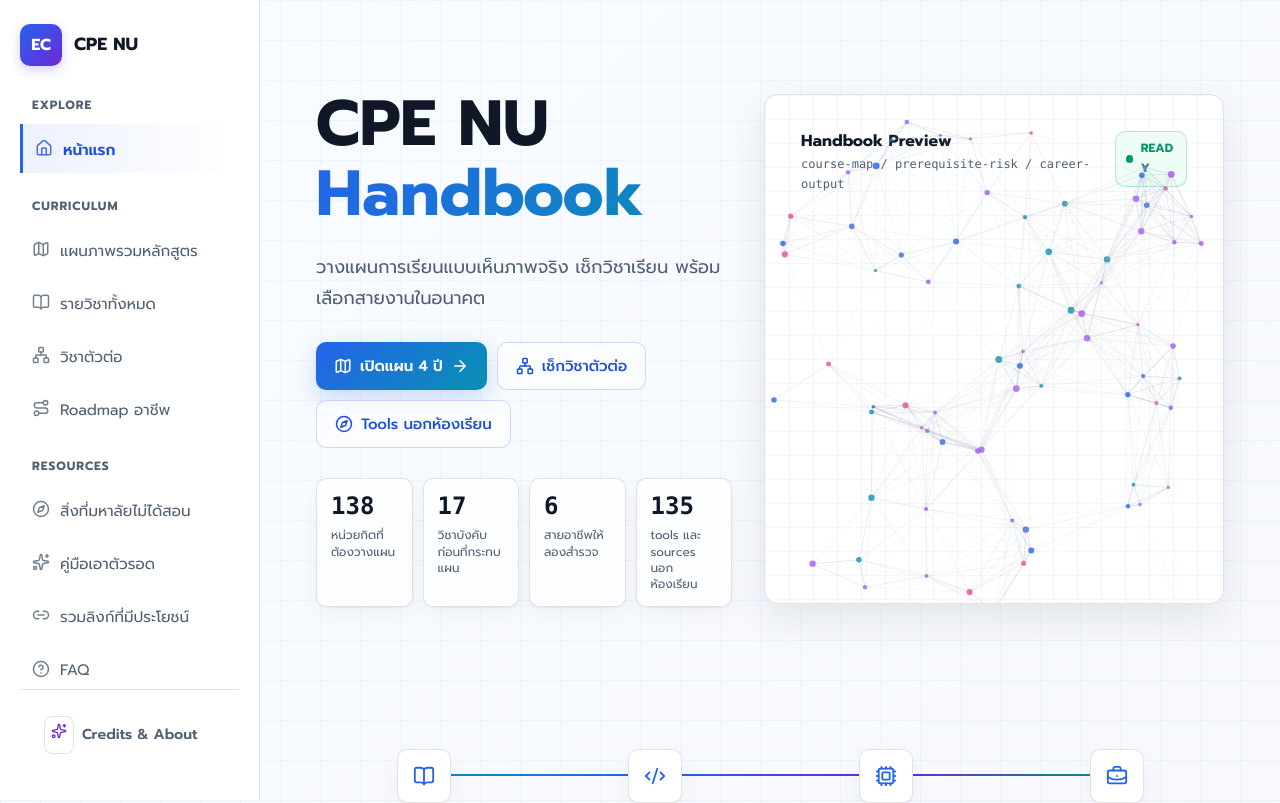
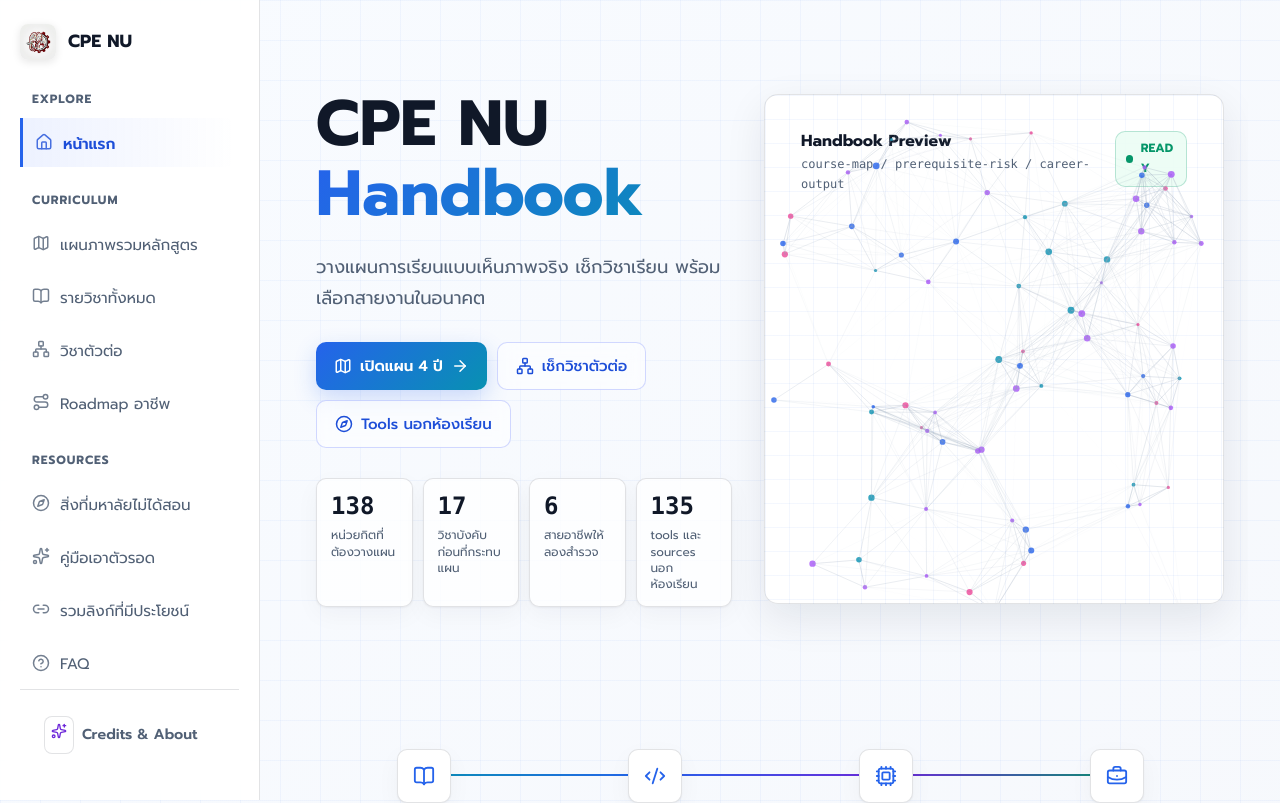
Before and after one commit to Icezaza2543/ecpe-nu-handbook, a React (Vite) app: page / in a window 1280 px wide. Shown: the top 803 px of the page. Built offline with nearby package versions, Linux system fonts and the light colour scheme.

Commit message:
feat: add Sidebar component with branding and navigation menu

```diff
--- a/index.html
+++ b/index.html
@@ -17,8 +17,8 @@
     <meta property="og:image" content="%BASE_URL%og-image.png" />
 
     <!-- Favicon -->
-    <link rel="icon" type="image/svg+xml" href="%BASE_URL%favicon.svg" />
-    <link rel="apple-touch-icon" href="%BASE_URL%favicon.svg" />
+    <link rel="icon" type="image/png" href="%BASE_URL%cpe_nu_modern_icon.png" />
+    <link rel="apple-touch-icon" href="%BASE_URL%cpe_nu_modern_icon.png" />
 
     <!-- Fonts -->
     <link rel="preconnect" href="https://fonts.googleapis.com" />
--- a/src/components/layout/Sidebar.tsx
+++ b/src/components/layout/Sidebar.tsx
@@ -6,7 +6,11 @@ export function Sidebar() {
   return (
     <aside className="sidebar">
       <div className="brand-mark">
-        <span style={{ background: 'linear-gradient(135deg, var(--primary), var(--violet))', boxShadow: '0 4px 12px rgba(123, 97, 255, 0.3)' }}>EC</span>
+        <img
+          src={`${import.meta.env.BASE_URL}cpe_nu_modern_icon.png`}
+          alt="CPE NU Logo"
+          style={{ width: '36px', height: '36px', borderRadius: '8px', objectFit: 'cover', boxShadow: '0 2px 8px rgba(0,0,0,0.1)' }}
+        />
         <div>
           <strong style={{ fontSize: '1.1rem', color: 'var(--text)' }}>CPE NU</strong>
         </div>
```
Also changed, not shown: public/cpe_nu_modern_icon.png (added).
